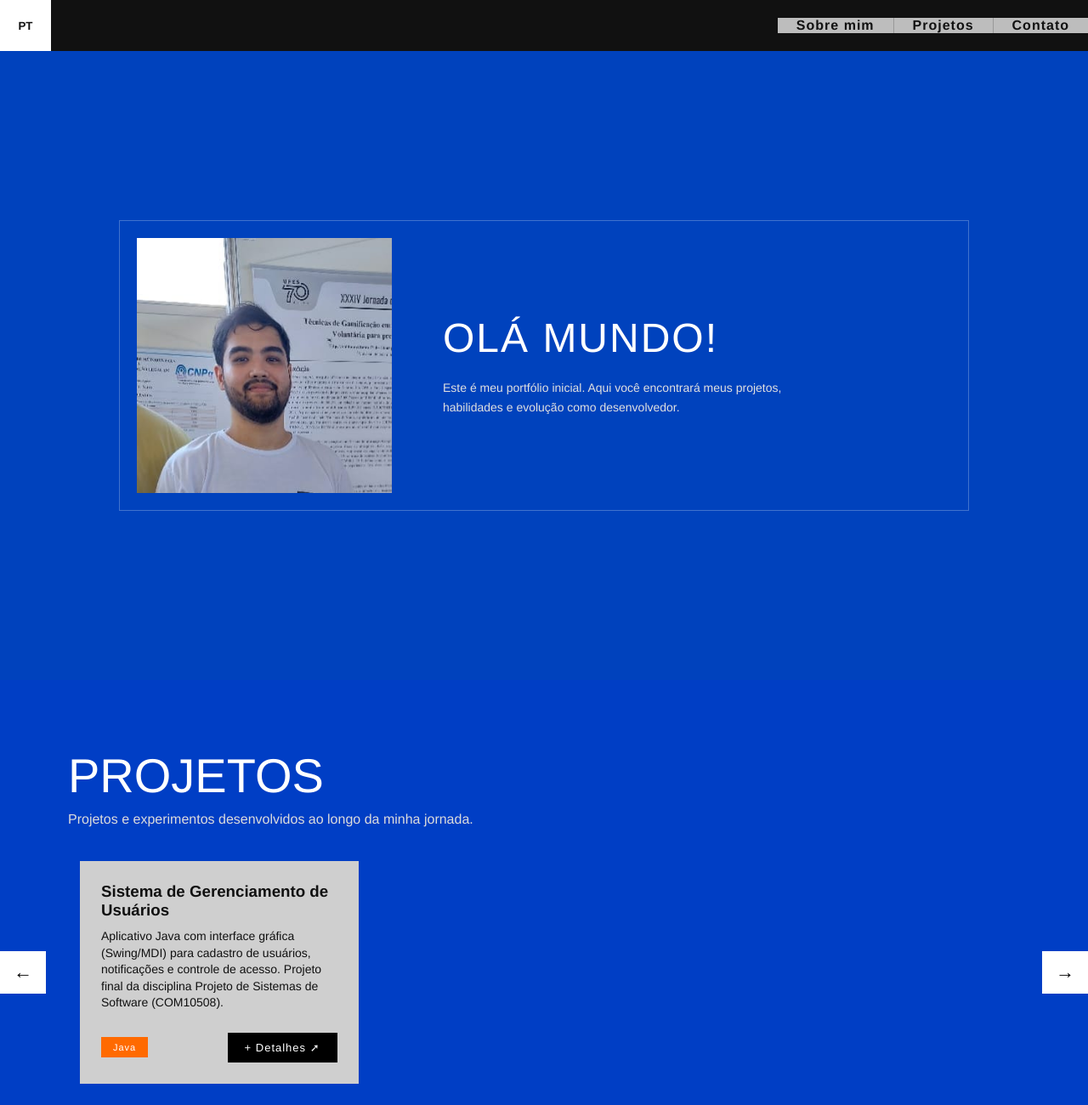
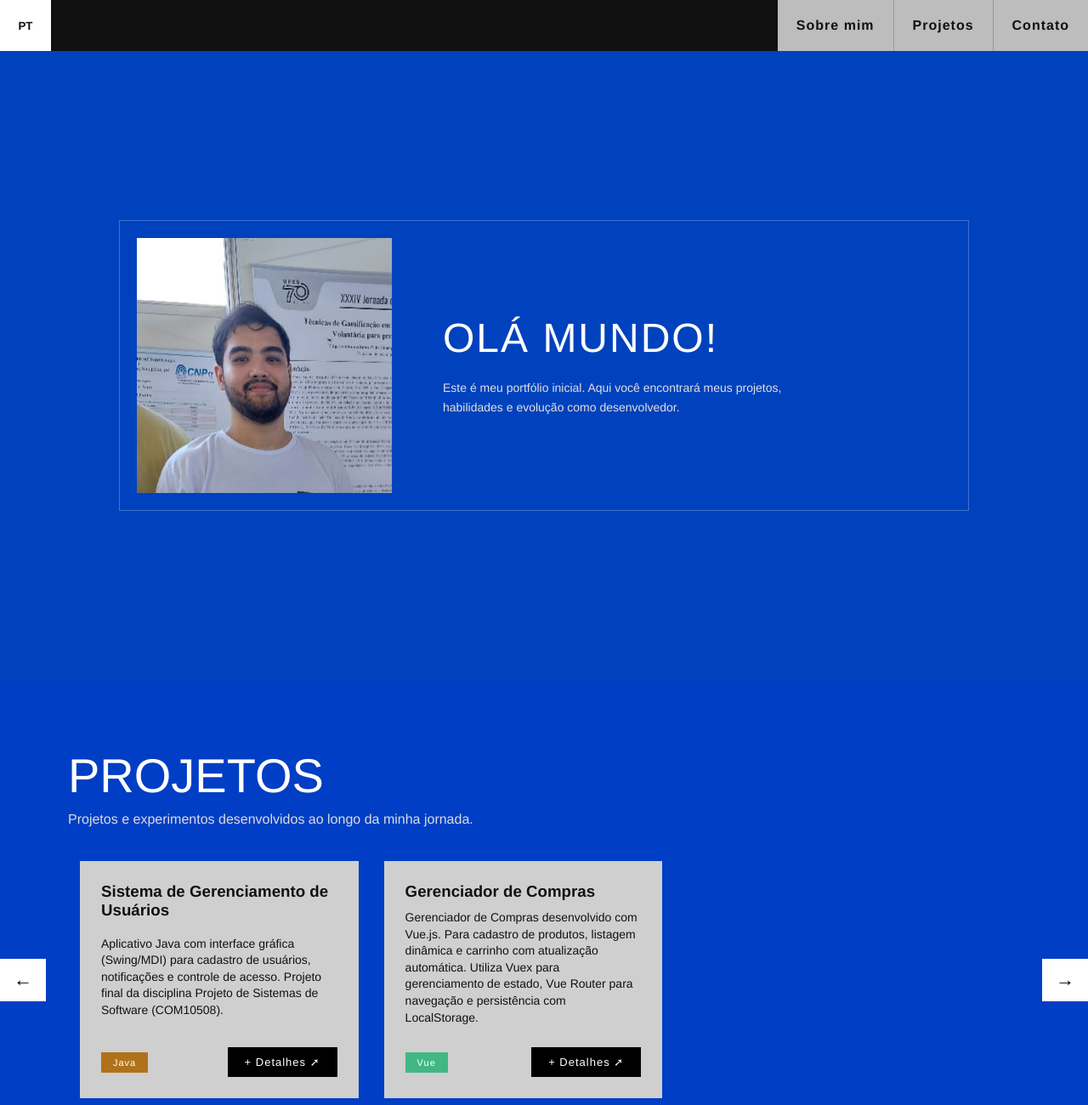
Before and after one commit to uchidof/portifolio, a plain HTML site: page index.html in a window 1280 px wide. Shown: the top 1300 px of the page at 85% size. Drawn offline with Linux system fonts and the light colour scheme.

Commit message:
chore: implements GitHub Colors

```diff
--- a/github-lang-colors.js
+++ b/github-lang-colors.js
@@ -189,7 +189,7 @@ const languageColors = {
     "VimL": "#199f4b",
     "Visual Basic": "#945db7",
     "Volt": "#1F1F1F",
-    "Vue": "#2c3e50",
+    "Vue": "#41b883",
     "Web Ontology Language": "#9cc9dd",
     "wisp": "#7582D1",
     "X10": "#4B6BEF",
--- a/index.html
+++ b/index.html
@@ -62,7 +62,7 @@
 
 </section>
 
-<script src="lang-colors.js"></script>
+<script src="github-lang-colors.js"></script>
 <script src="projects.js"></script>
 <script src="script.js"></script>
 
--- a/projects.js
+++ b/projects.js
@@ -13,5 +13,21 @@ const projects = [
       en: "Java"
     },
     link: "https://github.com/uchidof/TrabalhoFinalProjetos"
+  },
+
+  {
+    title: {
+      pt: "Gerenciador de Compras",
+      en: "Shopping Manager"
+    },
+    description: {
+      pt: "Gerenciador de Compras desenvolvido com Vue.js. Para cadastro de produtos, listagem dinâmica e carrinho com atualização automática. Utiliza Vuex para gerenciamento de estado, Vue Router para navegação e persistência com LocalStorage.",
+      en: "Vue.js application for product registration, dynamic listing and cart with automatic updates. Uses Vuex for state management, Vue Router for navigation and LocalStorage persistence."
+    },
+    tag: {
+      pt: "Vue",
+      en: "Vue"
+    },
+    link: "https://github.com/uchidof/T2-COM11270-Gerenciador_de_Compras"
   }
 ];
--- a/script.js
+++ b/script.js
@@ -66,6 +66,8 @@ function renderProjects() {
 
   projects.forEach(project => {
 
+    const color = languageColors[project.tag.en] || "#999";
+
     const card = document.createElement("div");
     card.classList.add("project-card");
 
@@ -73,7 +75,10 @@ function renderProjects() {
       <h3>${project.title[currentLang]}</h3>
       <p>${project.description[currentLang]}</p>
       <div class="card-footer">
-        <span class="tag small">${project.tag[currentLang]}</span>
+        <span class="tag small"
+              style="background:${color}; color:white;">
+          ${project.tag[currentLang]}
+        </span>
         <a href="${project.link}" target="_blank">
           <button class="details-btn">+ Detalhes ➚</button>
         </a>
--- a/style.css
+++ b/style.css
@@ -16,15 +16,10 @@ body {
   height: 60px;
   background: #111;
   display: flex;
+  align-items: stretch;
   position: sticky;
   top: 0;
   z-index: 1000;
-}
-
-.topbar > * {
-  height: 100%;
-  display: flex;
-  align-items: center;
 }
 
 .lang-btn {
```
